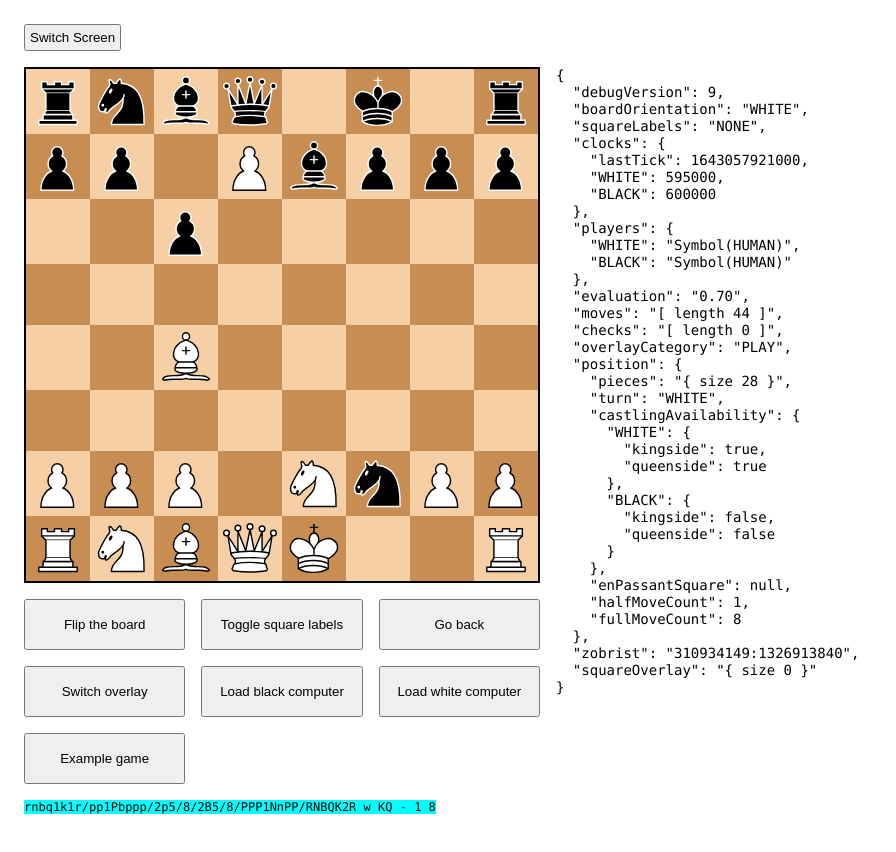
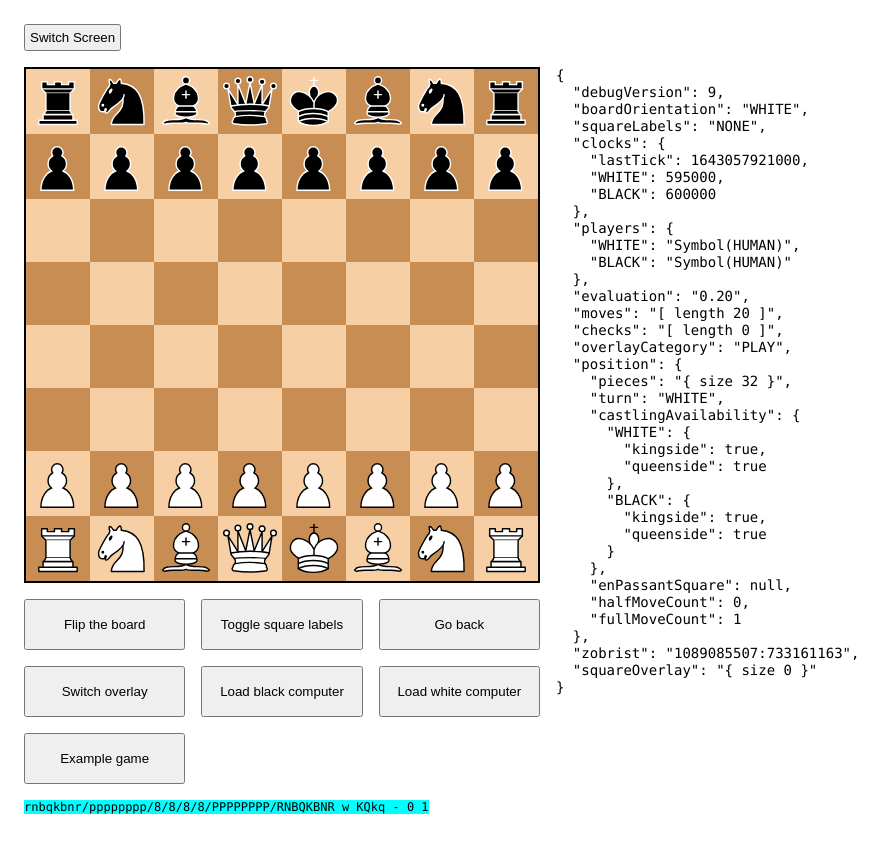
Before and after one commit to garjust/chessv2, a React (Create React App) app: page / in a window 1280 px wide. Shown: the top 852 px of the page, without its empty margins (0-896 px from the left). Built offline with nearby package versions, Linux system fonts and the light colour scheme.

Commit message:
handle enpassant in attack update

```diff
--- a/src/chess/engine/attacks.ts
+++ b/src/chess/engine/attacks.ts
@@ -31,6 +31,7 @@ import {
 import { forPiece } from './piece-movement-control';
 import { AttackedSquares } from './types';
 import AttackMap from './attack-map';
+import { PIECES } from '../piece-consants';
 
 export const attacksOnSquare = (
   pieces: Map<Square, Piece>,
@@ -218,6 +219,25 @@ const updatePiecesAttacks = (
   }
 };
 
+const squaresControllingSquare = (
+  controlledSquare: Square,
+  attackedSquares: AttackedSquares
+) => {
+  const squares = new Set<Square>();
+
+  for (const [square] of attackedSquares[Color.White].controlOfSquare(
+    controlledSquare
+  )) {
+    squares.add(square);
+  }
+  for (const [square] of attackedSquares[Color.Black].controlOfSquare(
+    controlledSquare
+  )) {
+    squares.add(square);
+  }
+  return squares;
+};
+
 const squaresControllingMoveSquares = (
   move: Move,
   attackedSquares: AttackedSquares
@@ -246,6 +266,20 @@ const squaresControllingMoveSquares = (
   return squares;
 };
 
+export const updateAttackedSquaresForMove = (
+  pieces: Map<Square, Piece>,
+  map: AttackMap,
+  piece: Piece,
+  move: Move
+) => {
+  map.removeAttacksForPiece(move.from);
+  map.removeAttacksForPiece(move.to);
+
+  // Find the squares that are now attacked by the moved piece.
+  const newAttacks: SquareControlObject[] = forPiece(piece, pieces, move.to);
+  map.addAttacksForPiece(move.to, newAttacks);
+};
+
 export const updateAttackedSquares = (
   attackedSquares: AttackedSquares,
   pieces: Map<Square, Piece>,
@@ -259,28 +293,53 @@ export const updateAttackedSquares = (
   attackedSquares[Color.Black].startChangeset();
 
   const opponentColor = flipColor(movedPiece.color);
-
-  attackedSquares[movedPiece.color].removeAttacksForPiece(move.from);
-  attackedSquares[movedPiece.color].removeAttacksForPiece(move.to);
   attackedSquares[opponentColor].removeAttacksForPiece(move.to);
 
-  // Find the squares that are now attacked by the moved piece.
-  const newAttacks: SquareControlObject[] = forPiece(
+  updateAttackedSquaresForMove(
+    pieces,
+    attackedSquares[movedPiece.color],
     movedPiece,
-    pieces,
-    move.to
+    move
   );
-  attackedSquares[movedPiece.color].addAttacksForPiece(move.to, newAttacks);
+  if (castlingRookMove) {
+    updateAttackedSquaresForMove(
+      pieces,
+      attackedSquares[movedPiece.color],
+      PIECES[movedPiece.color][PieceType.Rook],
+      castlingRookMove
+    );
+  }
 
+  // Find pieces possibly affected by the moved piece.
   const squares = squaresControllingMoveSquares(move, attackedSquares);
 
-  // Find sliding pieces affected by the moved piece.
+  if (enPassantCaptureSquare) {
+    attackedSquares[opponentColor].removeAttacksForPiece(
+      enPassantCaptureSquare
+    );
+    const enPassantSquareSquares = squaresControllingSquare(
+      enPassantCaptureSquare,
+      attackedSquares
+    );
+    for (const square of enPassantSquareSquares) {
+      squares.add(square);
+    }
+  }
+
   for (const square of squares) {
+    // Already updated the castled rook.
+    if (
+      castlingRookMove &&
+      (square === castlingRookMove.from || square === castlingRookMove.to)
+    ) {
+      continue;
+    }
+
     const piece = pieces.get(square);
     if (!piece) {
       throw Error('there should be a piece');
     }
-    if (!isSlider(piece)) {
+    if (square === move.from || square === move.to || !isSlider(piece)) {
       // We have already covered pieces in the move from/to squares or this
       // piece is not a slider.
       continue;
--- a/src/chess/engine/global-config.ts
+++ b/src/chess/engine/global-config.ts
@@ -1,3 +1,2 @@
+export const DEBUG_FLAG = false;
 export const ENABLE_ATTACK_MAP = true;
-
-export const DEBUG_FLAG = false;
--- a/src/chess/ui/Game.tsx
+++ b/src/chess/ui/Game.tsx
@@ -23,7 +23,7 @@ import Engine from '../engine';
 import { interval, map } from 'rxjs';
 import { VIENNA_GAMBIT_ACCEPTED_GAME } from '../lib/example-games';
 
-const FEN_FOR_INITIAL_POSITION = FEN_LIBRARY.PERFT_5_FEN;
+const FEN_FOR_INITIAL_POSITION = FEN_LIBRARY.STARTING_POSITION_FEN;
 
 const Game = () => {
   const { states, emit, updates } = init(createState(), {
```
